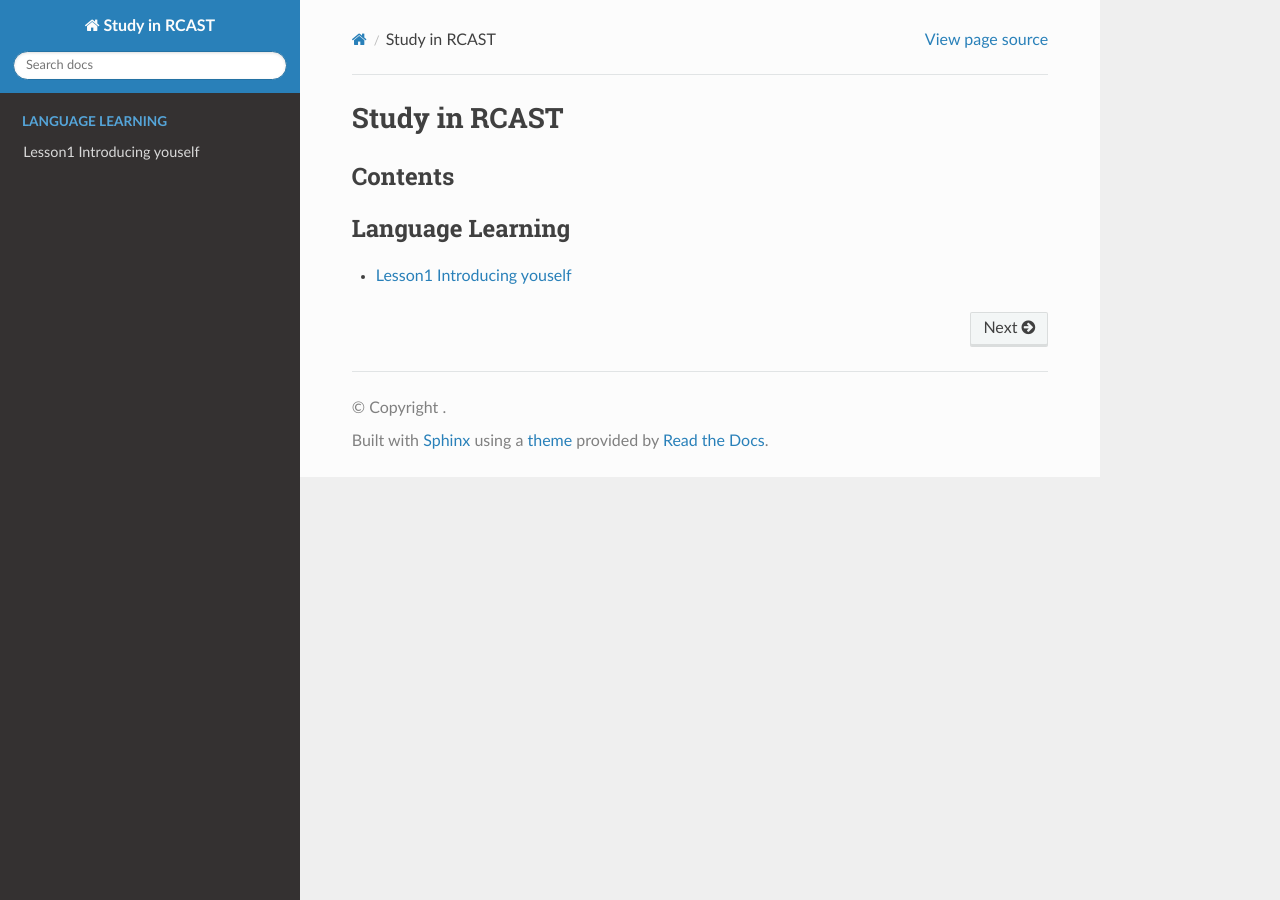
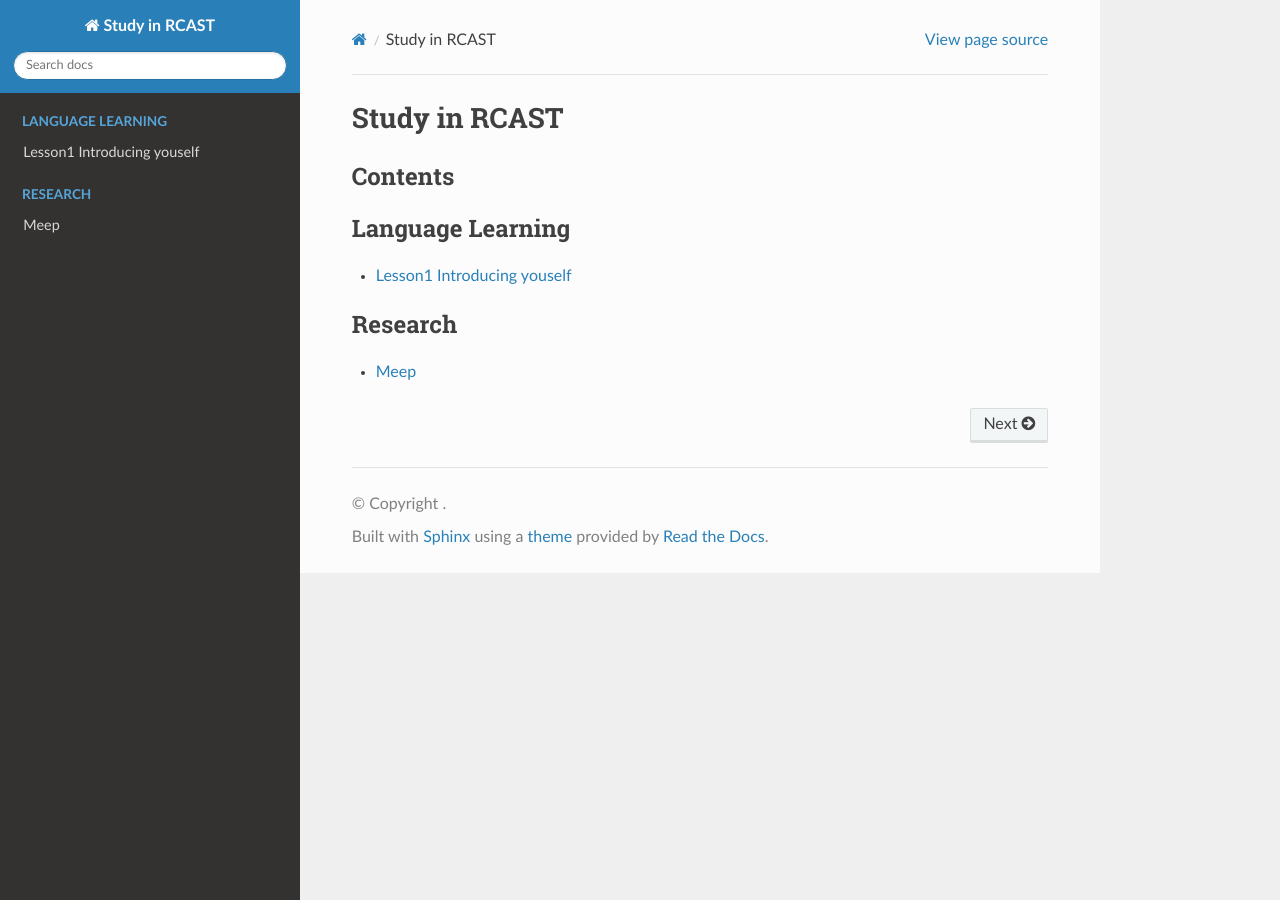
Before and after one commit to lovewhisper/StudyInLDA, a Sphinx documentation site: the page built from docs/index.rst, in a window 1280 px wide. Built offline with Sphinx 7.4.7 and the Read the Docs theme 2.0.0, drawn with Linux system fonts in a browser that asks for light colours.

Commit message:
202310200851

```diff
--- /dev/null
+++ b/docs/03_Research/031_Design/031001_Meep.rst
@@ -0,0 +1,4 @@
+Meep
+^^^^^^^^^^^^^^^^^^^^^^^^^^^^^^^^^^^^^^^^^^^^^^^^
+
+----
--- a/docs/index.rst
+++ b/docs/index.rst
@@ -14,3 +14,5 @@ Contents
 
 .. toctree::
     :caption: Research
+
+    /03_Research/031_Design/031001_Meep
```
